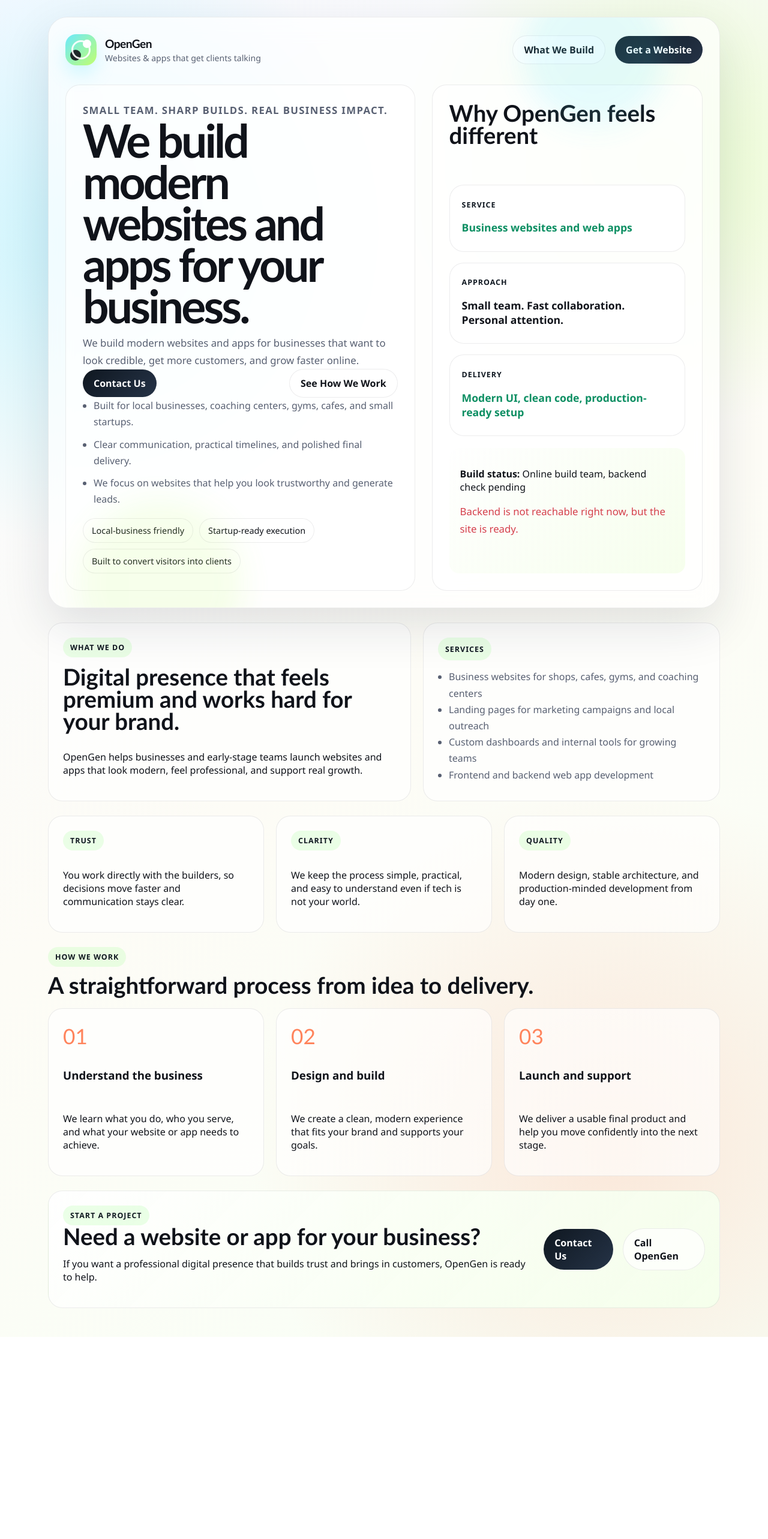
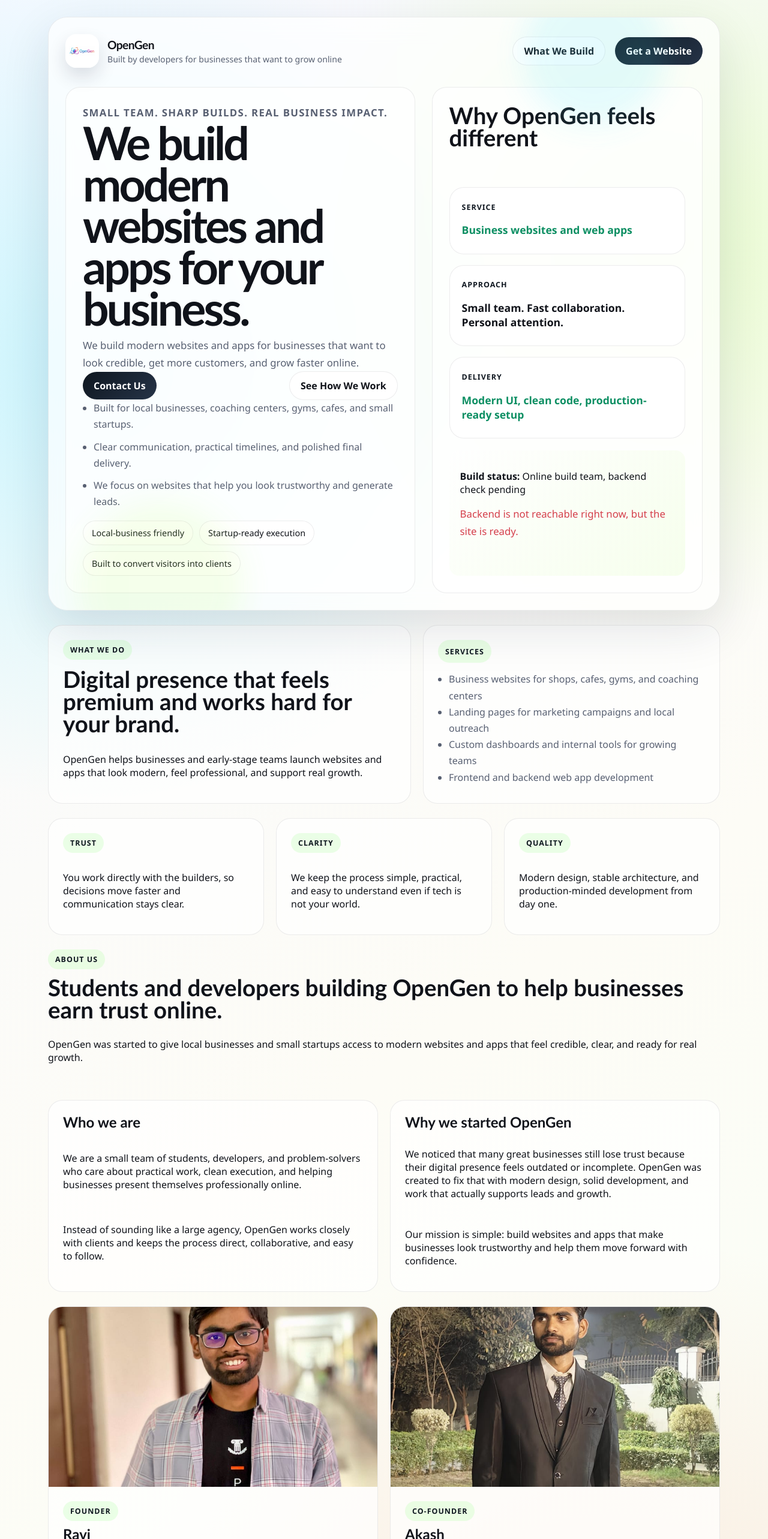
Before and after one commit to Raviraj4343/opngen, a React (Vite) app in the folder Frontend/: page / in a window 1280 px wide. Shown: the top 2566 px of the page at 60% size. Before the commit the page ends 2229 px from the top, so only its background shows below. Built offline with nearby package versions, Linux system fonts and the light colour scheme; no server answers.

Commit message:
enhance HomePage with about section, team details, and updated brand mark for improved clarity and engagement

```diff
--- a/Frontend/src/features/home/pages/HomePage.jsx
+++ b/Frontend/src/features/home/pages/HomePage.jsx
@@ -4,7 +4,9 @@ import StatusCard from '@/components/common/StatusCard';
 import PageLoader from '@/components/feedback/PageLoader';
 import { APP_DESCRIPTION } from '@/constants/app.constants';
 import { useDocumentTitle } from '@/hooks/useDocumentTitle';
+import akashPhoto from '@/logo/Akash.jpeg';
 import OpenGenBrandMark from '@/logo/OpenGenBrandMark';
+import raviPhoto from '@/logo/Ravi Raj.jpeg';
 import { getBackendHealth } from '@/services/health.service';
 
 const HomePage = () => {
@@ -132,6 +134,72 @@ const HomePage = () => {
         </div>
       </section>
 
+      <section className="about-section" id="about">
+        <div className="section-heading">
+          <span className="section-tag">About us</span>
+          <h2>Students and developers building OpenGen to help businesses earn trust online.</h2>
+          <p>
+            OpenGen was started to give local businesses and small startups access to modern websites
+            and apps that feel credible, clear, and ready for real growth.
+          </p>
+        </div>
+
+        <div className="about-grid">
+          <article className="about-story">
+            <h3>Who we are</h3>
+            <p>
+              We are a small team of students, developers, and problem-solvers who care about practical
+              work, clean execution, and helping businesses present themselves professionally online.
+            </p>
+            <p>
+              Instead of sounding like a large agency, OpenGen works closely with clients and keeps the
+              process direct, collaborative, and easy to follow.
+            </p>
+          </article>
+
+          <article className="about-story">
+            <h3>Why we started OpenGen</h3>
+            <p>
+              We noticed that many great businesses still lose trust because their digital presence feels
+              outdated or incomplete. OpenGen was created to fix that with modern design, solid development,
+              and work that actually supports leads and growth.
+            </p>
+            <p>
+              Our mission is simple: build websites and apps that make businesses look trustworthy and
+              help them move forward with confidence.
+            </p>
+          </article>
+        </div>
+
+        <div className="team-grid">
+          <article className="team-card">
+            <img className="team-card__image" src={raviPhoto} alt="Ravi, founder and developer at OpenGen" />
+            <div className="team-card__content">
+              <span className="section-tag">Founder</span>
+              <h3>Ravi</h3>
+              <p className="team-card__role">Founder + Developer</p>
+              <p>
+                Ravi leads development at OpenGen and focuses on building polished, production-ready
+                websites and web apps for client projects.
+              </p>
+            </div>
+          </article>
+
+          <article className="team-card">
+            <img className="team-card__image" src={akashPhoto} alt="Akash, co-founder and marketing lead at OpenGen" />
+            <div className="team-card__content">
+              <span className="section-tag">Co-Founder</span>
+              <h3>Akash</h3>
+              <p className="team-card__role">Co-Founder + Marketing</p>
+              <p>
+                Akash drives the marketing side of OpenGen, helping shape communication, positioning,
+                and how each project connects with real customers.
+              </p>
+            </div>
+          </article>
+        </div>
+      </section>
+
       <section className="process-section" id="work-flow">
         <div className="section-heading">
           <span className="section-tag">How we work</span>
--- a/Frontend/src/logo/OpenGenBrandMark.jsx
+++ b/Frontend/src/logo/OpenGenBrandMark.jsx
@@ -1,14 +1,12 @@
+import openGenLogo from './opngen_logo.png';
+
 const OpenGenBrandMark = () => {
   return (
     <div className="brand-mark" aria-label="OpenGen logo">
-      <div className="brand-mark__icon" aria-hidden="true">
-        <span className="brand-mark__dot brand-mark__dot--lime" />
-        <span className="brand-mark__dot brand-mark__dot--cyan" />
-        <span className="brand-mark__ring" />
-      </div>
+      <img className="brand-mark__logo" src={openGenLogo} alt="OpenGen official logo" />
       <div className="brand-mark__text">
         <strong>OpenGen</strong>
-        <span>Websites & apps that get clients talking</span>
+        <span>Built by developers for businesses that want to grow online</span>
       </div>
     </div>
   );
--- a/Frontend/src/styles/globals.css
+++ b/Frontend/src/styles/globals.css
@@ -116,41 +116,14 @@ select {
   gap: 14px;
 }
 
-.brand-mark__icon {
-  position: relative;
-  width: 52px;
-  height: 52px;
+.brand-mark__logo {
+  width: 56px;
+  height: 56px;
+  object-fit: contain;
   border-radius: 18px;
-  background: linear-gradient(135deg, rgba(91, 231, 255, 0.9), rgba(187, 255, 95, 0.9));
-  box-shadow: 0 14px 30px rgba(91, 231, 255, 0.25);
-  overflow: hidden;
-}
-
-.brand-mark__dot,
-.brand-mark__ring {
-  position: absolute;
-  border-radius: 999px;
-}
-
-.brand-mark__dot--lime {
-  top: 9px;
-  right: 9px;
-  width: 14px;
-  height: 14px;
-  background: #fff;
-}
-
-.brand-mark__dot--cyan {
-  bottom: 8px;
-  left: 8px;
-  width: 18px;
-  height: 18px;
-  background: rgba(16, 19, 26, 0.9);
-}
-
-.brand-mark__ring {
-  inset: 10px;
-  border: 3px solid rgba(255, 255, 255, 0.9);
+  background: rgba(255, 255, 255, 0.92);
+  box-shadow: 0 14px 30px rgba(21, 31, 54, 0.14);
+  padding: 6px;
 }
 
 .brand-mark__text {
@@ -367,8 +340,10 @@ select {
 }
 
 .section-grid,
+.about-grid,
 .trust-band,
-.process-grid {
+.process-grid,
+.team-grid {
   display: grid;
   gap: 20px;
 }
@@ -381,10 +356,17 @@ select {
   grid-template-columns: repeat(3, minmax(0, 1fr));
 }
 
+.about-grid,
+.team-grid {
+  grid-template-columns: repeat(2, minmax(0, 1fr));
+}
+
 .info-card,
+.about-story,
 .process-card,
 .trust-band__item,
-.contact-card {
+.contact-card,
+.team-card {
   padding: 24px;
 }
 
@@ -405,10 +387,55 @@ select {
 }
 
 .info-card,
+.about-story,
 .process-card,
 .trust-band__item {
   display: grid;
   gap: 14px;
+}
+
+.about-section {
+  display: grid;
+  gap: 24px;
+}
+
+.about-story,
+.team-card {
+  border: 1px solid var(--color-border);
+  border-radius: var(--radius-lg);
+  background: rgba(255, 255, 255, 0.7);
+}
+
+.team-card {
+  overflow: hidden;
+  padding: 0;
+}
+
+.team-card__image {
+  display: block;
+  width: 100%;
+  height: 300px;
+  object-fit: cover;
+}
+
+.team-card__content {
+  display: grid;
+  gap: 10px;
+  padding: 24px;
+}
+
+.about-story h3,
+.process-card h3,
+.team-card__content h3 {
+  margin: 0;
+  font-family: var(--font-heading);
+  font-size: 1.5rem;
+  line-height: 1;
+}
+
+.team-card__role {
+  color: var(--color-peach);
+  font-weight: 700;
 }
 
 .section-heading {
@@ -484,6 +511,8 @@ select {
 
   .status-grid,
   .section-grid,
+  .about-grid,
+  .team-grid,
   .trust-band,
   .process-grid {
     grid-template-columns: 1fr;
```
